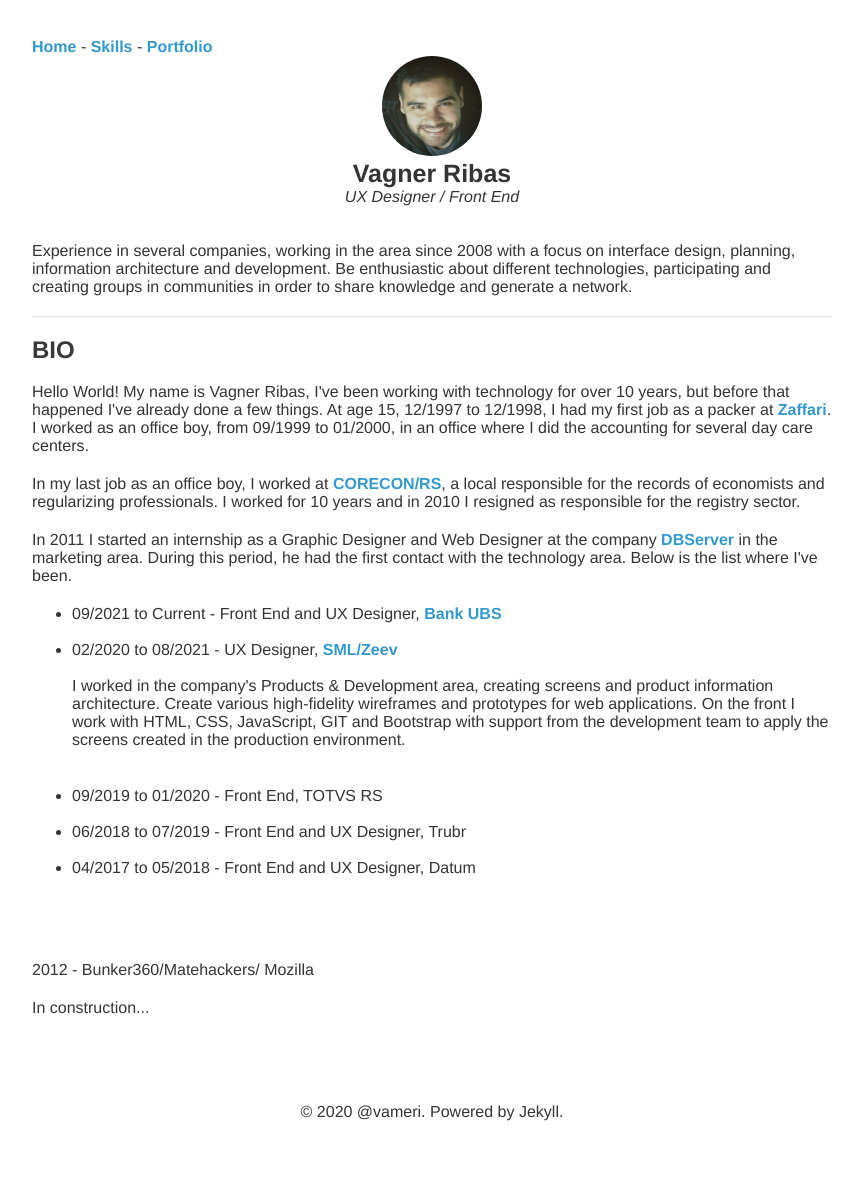
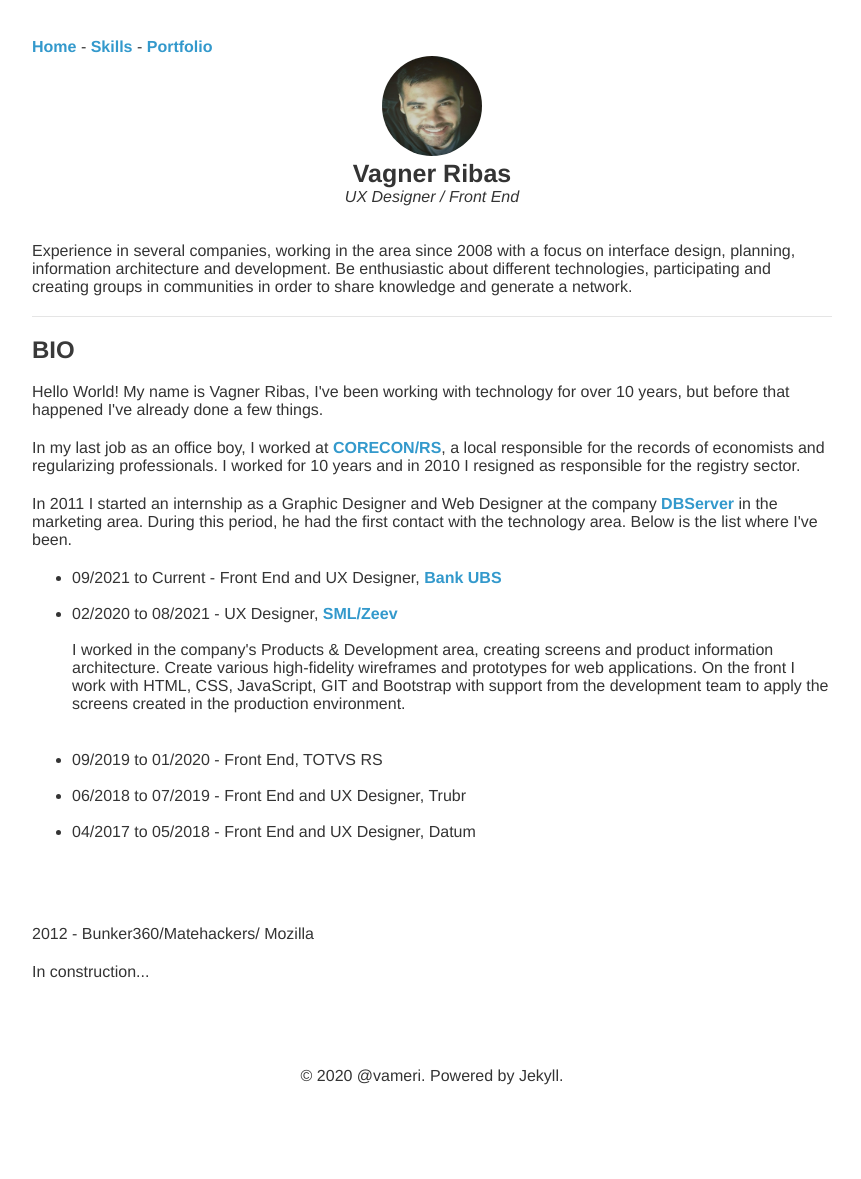
Before and after one commit to vameri/vameri.github.io, a Jekyll site: the page built from index.html, in a window 1280 px wide. Shown: the whole page, without its empty margins (208-1069 px from the left). Built offline with Jekyll 4.4.1, drawn with Linux system fonts in a browser that asks for light colours; after the commit the page ends 1143 px from its top, so only the background shows below that.

Commit message:
Update index.html

```diff
--- a/index.html
+++ b/index.html
@@ -13,9 +13,7 @@ description: UX Designer and Front End Developer
   <hr>
   <h2>Bio</h2>
   <p>
-    Hello World! My name is Vagner Ribas, I've been working with technology for over 10 years, but before that happened I've already done a few things. At age 15,
-    12/1997 to 12/1998, I had my first job as a packer at <a href="https://pt.wikipedia.org/wiki/Companhia_Zaffari" target="_blank" rel="noopener noreferrer">Zaffari</a>. I worked as an office boy, from 09/1999 to 01/2000, in an office where I did the accounting for
-    several day care centers.
+    Hello World! My name is Vagner Ribas, I've been working with technology for over 10 years, but before that happened I've already done a few things.
   </p>
   <p>
     In my last job as an office boy, I worked at <a href="http://www.coreconrs.org.br/" target="_blank" rel="noopener noreferrer">CORECON/RS</a>, a local responsible for the records of economists and regularizing professionals. I worked for 10 years
```
